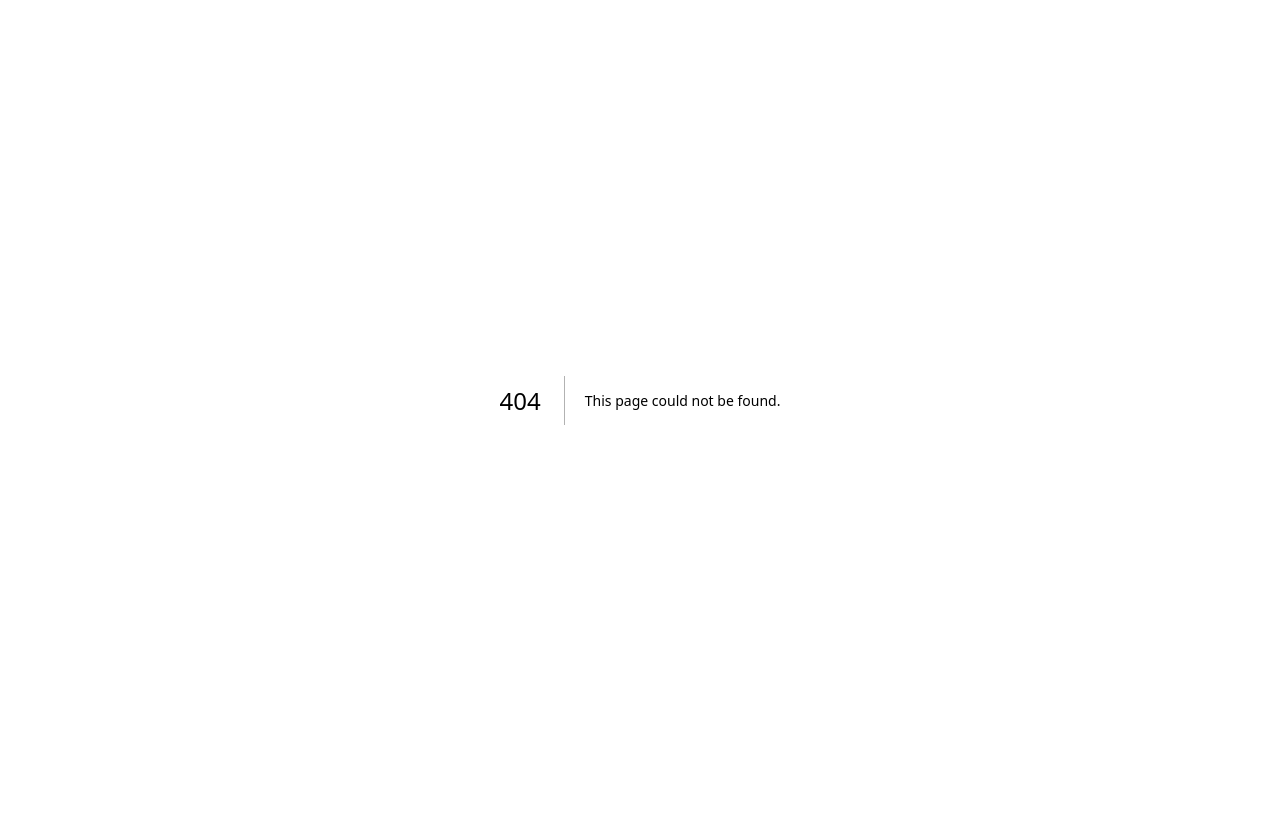
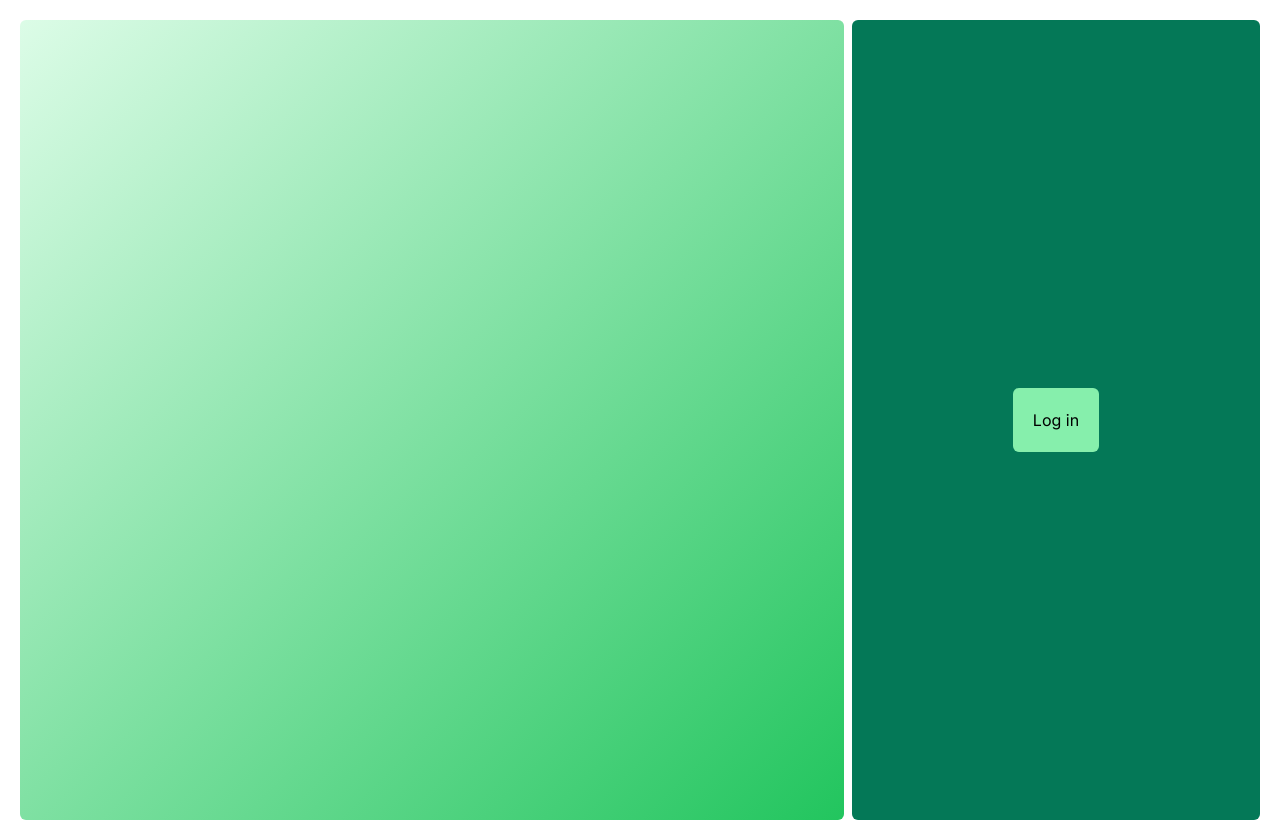
Before and after one commit to justinbax/brebeufhx, a Next.js app in the folder frontend/brebeufhx-spinich-pizza/: page /login in a window 1280 px wide. Before the commit this address had no page. Before the commit the page ends 800 px from the top, so only its background shows below. Built offline with nearby package versions, Linux system fonts and the light colour scheme.

Commit message:
login thing theres not much lol

```diff
--- /dev/null
+++ b/frontend/brebeufhx-spinich-pizza/app/login/page.tsx
@@ -0,0 +1,23 @@
+'use client'
+import { useRouter } from "next/navigation"
+export default function Login() {
+    const router = useRouter()
+
+    return (
+        <main>
+            <div className="m-5 grid grid-cols-3 gap-2">
+                <div className="bg-gradient-to-br from-green-100 to-green-500 col-span-2 rounded-md p-4 h-screen">
+
+                </div>
+
+                <div className="bg-emerald-700 rounded-md p-4 h-screen flex">
+                    <button className="rouded-lg p-5 m-auto bg-green-300 hover:bg-green-400 rounded-md p-4" onClick ={() => router.push('/dashboard') }>Log in</button>
+                </div>
+            </div>
+
+
+
+        </main>
+
+    )
+}
--- a/frontend/brebeufhx-spinich-pizza/package.json
+++ b/frontend/brebeufhx-spinich-pizza/package.json
@@ -12,6 +12,7 @@
     "@fortawesome/fontawesome-svg-core": "^6.5.1",
     "@fortawesome/free-solid-svg-icons": "^6.5.1",
     "@fortawesome/react-fontawesome": "^0.2.0",
+    "@material/web": "^1.1.1",
     "babel": "^6.23.0",
     "babel-cli": "^6.26.0",
     "babel-plugin-macros": "^3.1.0",
```
Also changed, not shown: 1 other file (tests, documents, lock files or other folders).
